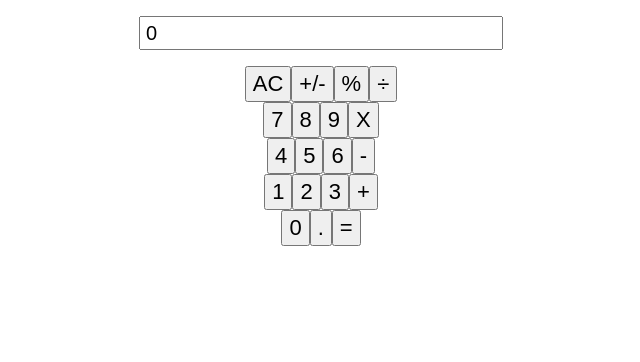
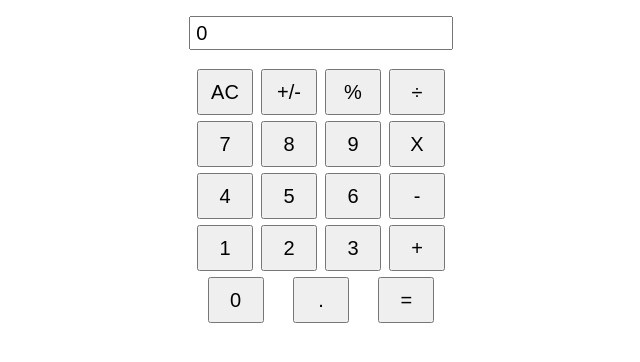
Before and after one commit to azdrenymeri/calculator-jsx, a React (Create React App) app: page / in a window 1280 px wide. Shown: the top 362 px of the page, without its empty margins (319-959 px from the left). Built offline with nearby package versions, Linux system fonts and the light colour scheme.

Commit message:
layouting with flexbox done

```diff
--- a/src/components/App.css
+++ b/src/components/App.css
@@ -1,19 +1,45 @@
 .App {
+  display: flex;
+  flex-direction: column;
   text-align: center;
 }
-
 .Display {
+  display: flex;
   padding: 16px;
+  align-items: center;
+  justify-content: center;
 }
-
 .Display-input {
+  display: flex;
   height: 30px;
-  width: 350px;
+  width: 20%;
   font-size: 20px;
   padding: 0 5px 0 5px;
 }
 
+.ButtonPanel {
+  display: flex;
+  width: 100%;
+  align-items: center;
+  justify-content: center;
+}
+.ButtonPanel-Groups{
+  display: flex;
+  flex-direction: column;
+  width: 20%;
+
+}
+.ButtonPanel-Group {
+  display: flex;
+  flex-direction: row;
+  flex-flow: row wrap;
+  justify-content: space-around;
+}
 .Button {
-  height: 36px;
-  font-size: 22px;
+  display: inline-block;
+  height: 46px;
+  width: 22%;
+  font-size: 20px;
+  margin: 3px;
+  text-align: center;
 }
--- a/src/components/ButtonPanel.js
+++ b/src/components/ButtonPanel.js
@@ -5,32 +5,32 @@ class ButtonPanel extends Component {
     render(){
         return (
             <div className="ButtonPanel">
-                <div>
-                    <div>
+                <div className="ButtonPanel-Groups">
+                    <div className="ButtonPanel-Group">
                         <Buton name="AC" />
                         <Buton name="+/-" />
                         <Buton name="%" />
                         <Buton name="÷"/>
                     </div>
-                    <div>
+                    <div className="ButtonPanel-Group">
                         <Buton name="7" />
                         <Buton name="8" />
                         <Buton name="9" />
                         <Buton name="X" />
                     </div>
-                    <div>
+                    <div className="ButtonPanel-Group">
                         <Buton name="4" />
                         <Buton name="5" />
                         <Buton name="6" />
                         <Buton name="-" />
                     </div>
-                    <div>
+                    <div className="ButtonPanel-Group">
                         <Buton name="1" />
                         <Buton name="2" />
                         <Buton name="3" />
                         <Buton name="+" />
                     </div>
-                    <div>
+                    <div className="ButtonPanel-Group">
                         <Buton name="0" />
                         <Buton name="." />
                         <Buton name="=" />
```
